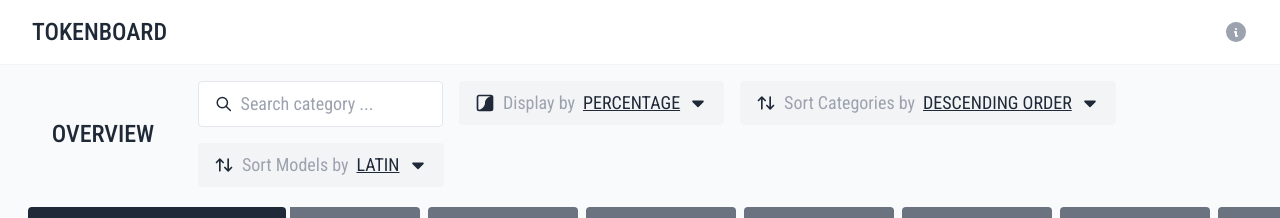
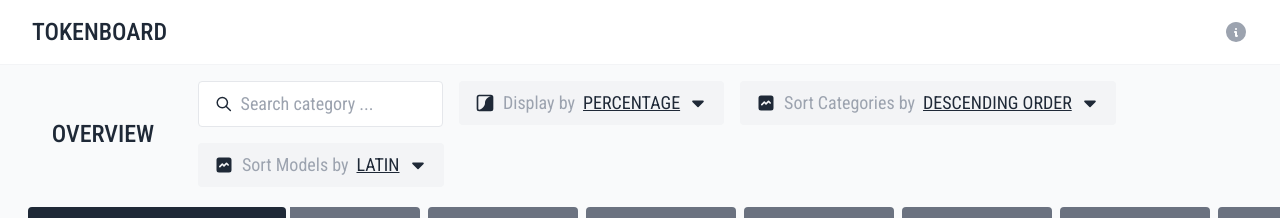
Before and after one commit to zhangchaodesign/token-board, a Next.js app: page / in a window 1280 px wide. Shown: the top 218 px of the page. Built offline with nearby package versions, Linux system fonts and the light colour scheme.

Commit message:
Adjust style

```diff
--- a/components/Dropdown.tsx
+++ b/components/Dropdown.tsx
@@ -2,7 +2,7 @@ import React, { useState } from "react";
 import {
   TbContrast2Filled,
   TbCaretDownFilled,
-  TbArrowsSort,
+  TbGraphFilled,
 } from "react-icons/tb";
 
 type DropdownProps = {
@@ -29,7 +29,7 @@ export const Dropdown = (props: DropdownProps) => {
         {props.type === "display" ? (
           <TbContrast2Filled className="text-gray-800" size={20} />
         ) : (
-          <TbArrowsSort className="text-gray-800" size={20} />
+          <TbGraphFilled className="text-gray-800" size={20} />
         )}
         <div className="text-lg bg-transparent focus:outline-none flex-center flex-row select-none">
           <p className="text-gray-400 mr-2 text-nowrap">{props.placeholder}</p>
```
